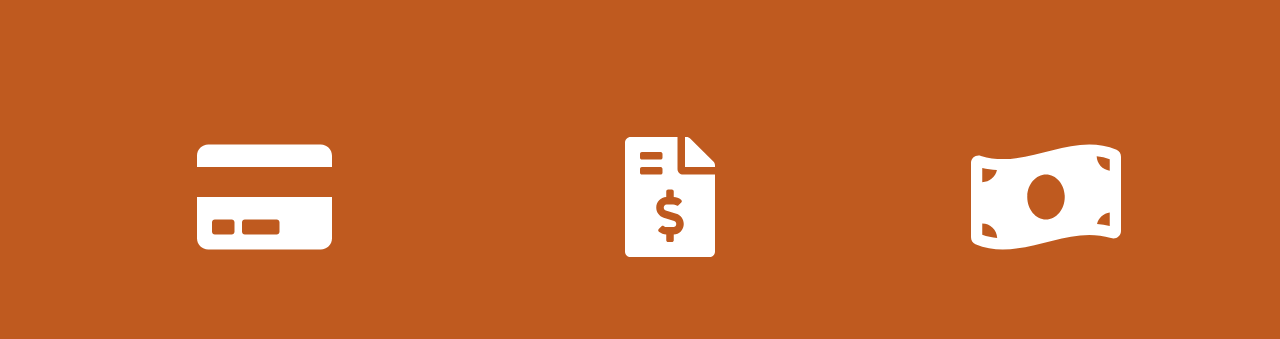
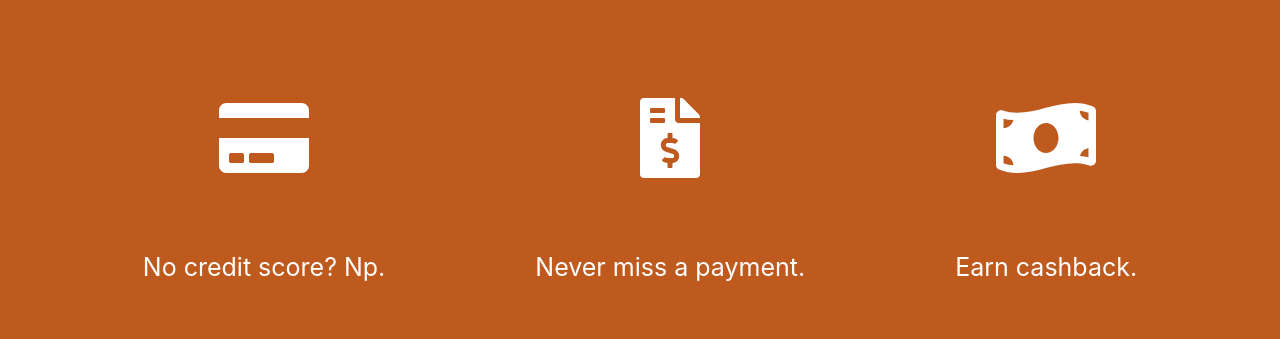
Before and after one commit to slingner/tomo, a React (Create React App) app: page / in a window 1280 px wide. Shown: the part 822-1161 px from the top of the page. Built offline with nearby package versions, Linux system fonts and the light colour scheme; what react-animations would draw is missing.

Commit message:
made icons smaller

```diff
--- a/src/components/LandingPage/LandingPage.style.js
+++ b/src/components/LandingPage/LandingPage.style.js
@@ -83,7 +83,7 @@ export const IconWrapper = styled.div`
   padding-left: 40px;
   @media (min-width: 800px) {
     flex-direction: column;
-    height: 70vh;
+    height: 55vh;
     padding: 30px;
   }
 `;
--- a/src/components/LandingPage/icons.js
+++ b/src/components/LandingPage/icons.js
@@ -25,7 +25,7 @@ export const CreditBounce = styled(Credit)`
     animation: 1s ${bounceAnimation};
   }
   @media (min-width: 800px) {
-    font-size: 120px;
+    font-size: 80px;
   }
 `;
 
@@ -48,7 +48,7 @@ export const InvoiceBounce = styled(Invoice)`
   }
 
   @media (min-width: 800px) {
-    font-size: 120px;
+    font-size: 80px;
   }
 `;
 
@@ -71,6 +71,6 @@ export const BillBounce = styled(Bill)`
   }
 
   @media (min-width: 800px) {
-    font-size: 120px;
+    font-size: 80px;
   }
 `;
```
